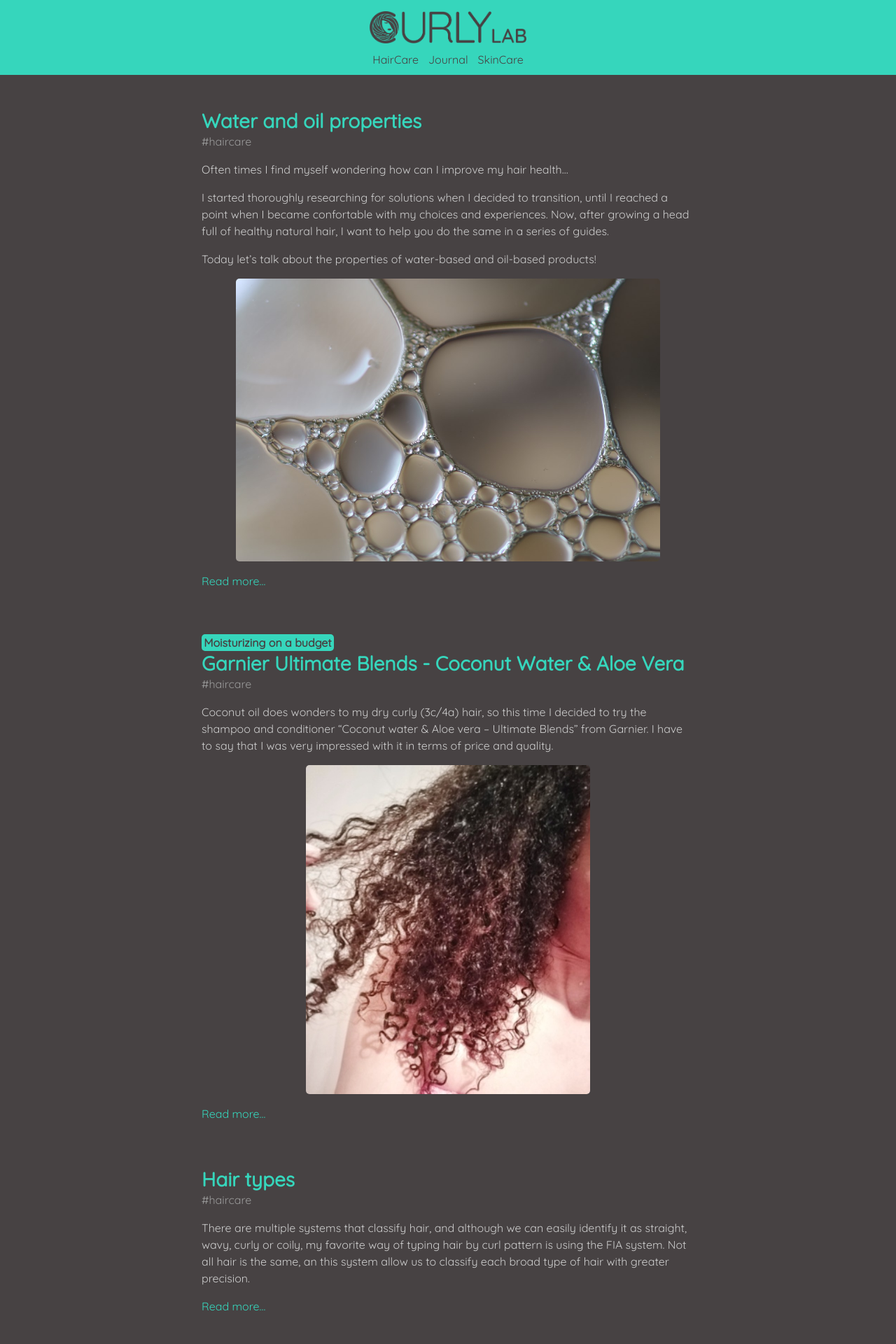
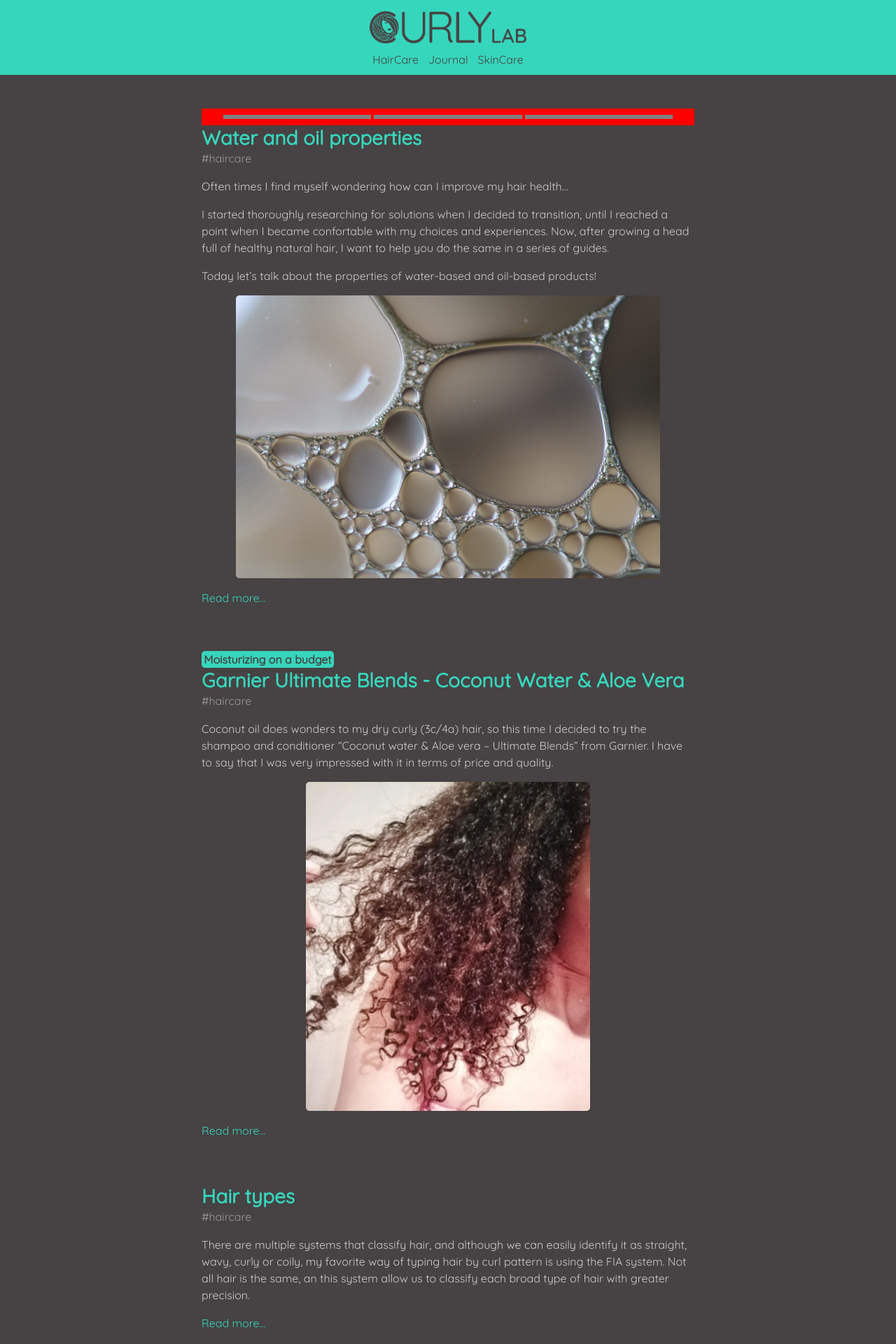
Before and after one commit to curlylab/curlylab.github.io, a Jekyll site: the page built from index.html, in a window 1280 px wide. Shown: the top 1920 px of the page at 70% size. Built offline with Jekyll 4.4.1, drawn with Linux system fonts in a browser that asks for light colours; the list of posts is cut into pages by our own code.

Commit message:
Update poole.css

```diff
--- a/public/css/poole.css
+++ b/public/css/poole.css
@@ -317,6 +317,20 @@
  * page is wrapped in `.page` and is only used on the page layout.
  */
 
+.tbox {
+  background: gray;
+  display:inline-block;
+  width: 30%;
+  padding: 3px;
+  margin: 3px auto;
+}
+
+#threebox {
+    width:100%;
+    background:red;
+    text-align:center;
+}
+
 .page,
 .post {
   margin-bottom: 4em;
```
